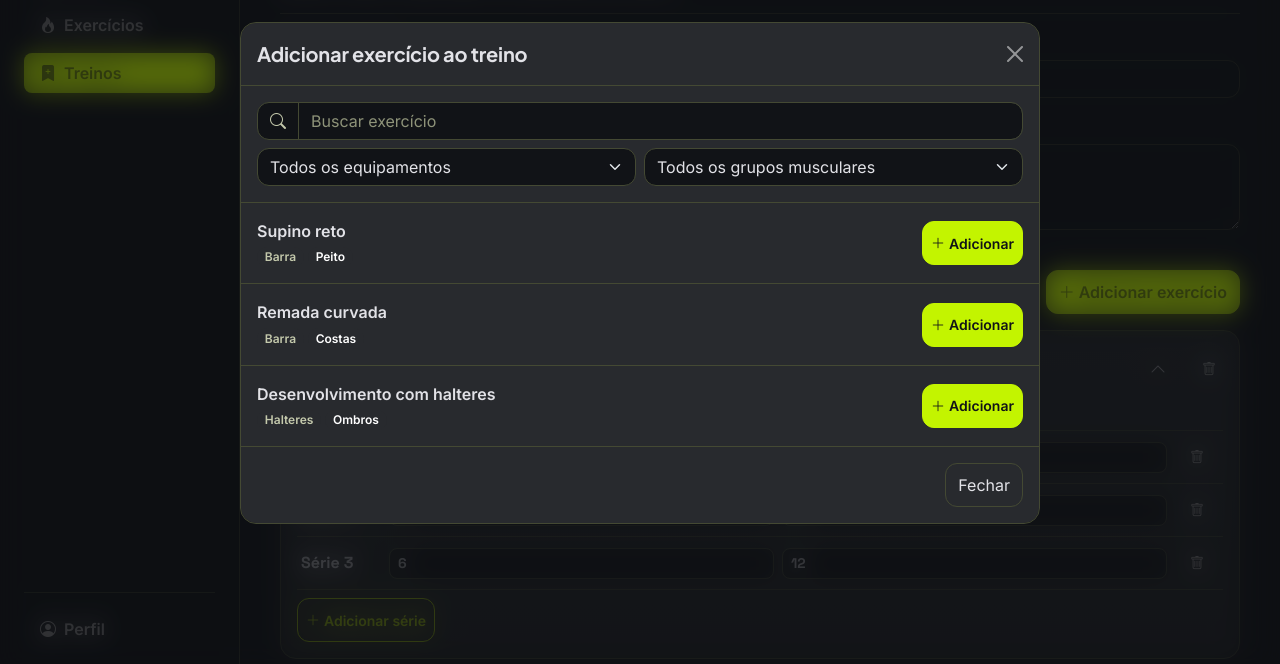
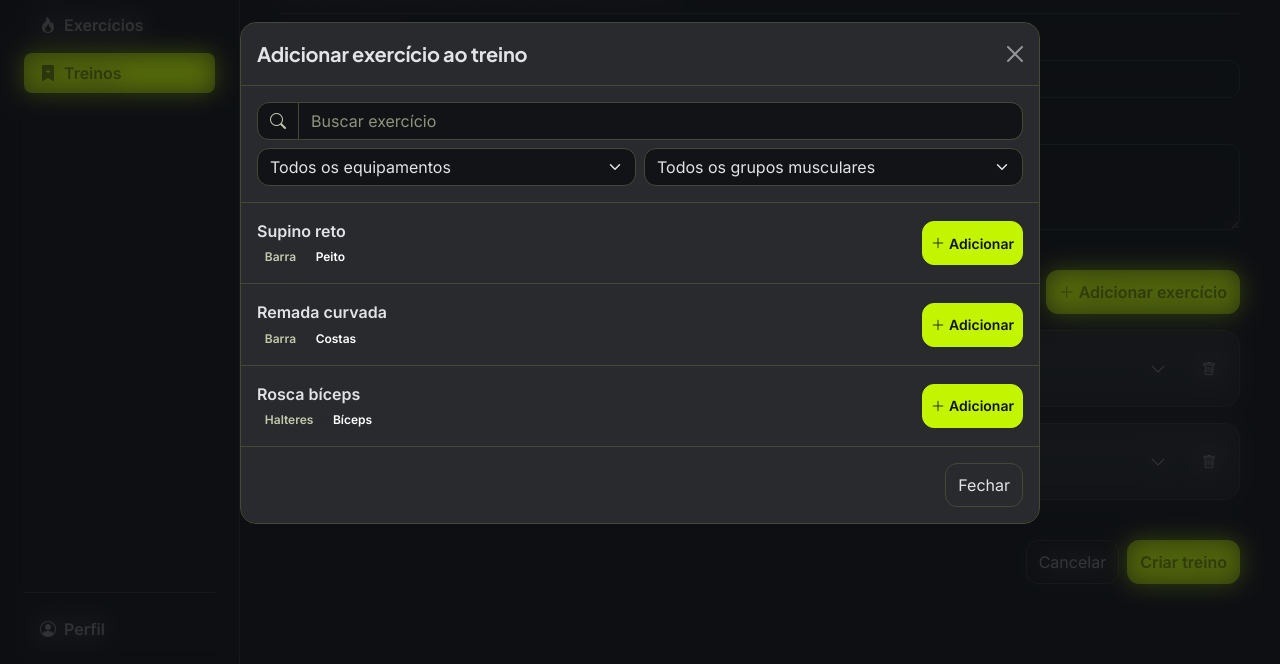
Before and after one commit to leonardo-lopes-dz/projeto-grip, a website: page pages/treino.html in a window 1280 px wide. Both pictures are taken after a click on the button "Adicionar exercício". Shown: the part 127-791 px from the top of the page. Drawn offline with nearby package versions, Linux system fonts and the light colour scheme.

Commit message:
Arquivos html atualizados

```diff
--- a/pages/treino.html
+++ b/pages/treino.html
@@ -3,12 +3,15 @@
 <head>
   <meta charset="UTF-8">
   <meta name="viewport" content="width=device-width, initial-scale=1.0">
-  <title>GRIP</title>
+  <title>GRIP — Novo treino</title>
 
+  <!-- BOOTSTRAP (via npm) -->
   <link rel="stylesheet" href="../node_modules/bootstrap/dist/css/bootstrap.min.css">
+
+  <!-- BOOTSTRAP ICONS (via npm) -->
   <link rel="stylesheet" href="../node_modules/bootstrap-icons/font/bootstrap-icons.min.css">
 
-  <!--MEU CSS-->
+  <!-- MEU CSS -->
   <link rel="stylesheet" href="../assets/css/style.css">
 </head>
 <body>
@@ -22,7 +25,7 @@
         GRIP
       </span>
 
-      <!-- DIREITA: Link em texto para Editar Perfil (sem link por enquanto) -->
+      <!-- DIREITA: Editar Perfil (sem link por enquanto) -->
       <div class="nav nav-pills">
         <a href="#" class="nav-link text-secondary fw-semibold py-1">
           <i class="bi bi-person-circle me-1" aria-hidden="true"></i>Perfil
@@ -84,7 +87,7 @@
   <!-- CONTEÚDO PRINCIPAL DA PÁGINA -->
   <main class="container py-5 px-3 px-md-5">
 
-    <!-- SEÇÃO DE SAUDAÇÃO (MOBILE FIRST) -->
+    <!-- SEÇÃO DE SAUDAÇÃO -->
     <section>
       <h1 class="fw-bold mb-1">Novo treino</h1>
       <p class="fs-6 text-secondary">Defina o título, a descrição e os exercícios do treino.</p>
@@ -96,7 +99,6 @@
 
       <!-- SEÇÃO DE DADOS DO TREINO -->
       <section class="mb-4">
-        <h2 class="visually-hidden">Dados do treino</h2>
 
         <!-- Título -->
         <div class="mb-3">
@@ -125,14 +127,14 @@
 
         <ul class="list-unstyled d-flex flex-column gap-3 mb-0">
 
-          <!-- EXERCÍCIO DO TREINO (aberto) -->
+          <!-- EXERCÍCIO DO TREINO -->
           <li class="card border-secondary">
 
             <div class="d-flex align-items-center gap-2 p-2">
-              <button type="button" class="btn btn-expandir d-flex align-items-center justify-content-between flex-grow-1 gap-2 text-start" data-bs-toggle="collapse" data-bs-target="#treino-exercicio-1" aria-expanded="true" aria-controls="treino-exercicio-1">
+              <button type="button" class="btn btn-expandir d-flex align-items-center justify-content-between flex-grow-1 gap-2 text-start" data-bs-toggle="collapse" data-bs-target="#treino-exercicio-1" aria-expanded="false" aria-controls="treino-exercicio-1">
                 <span>
                   <span class="d-block fw-bold">Supino reto</span>
-                  <span class="d-block small text-secondary">3 séries</span>
+                  <span class="d-block small text-secondary">1 série</span>
                 </span>
                 <i class="bi bi-chevron-down" aria-hidden="true"></i>
               </button>
@@ -141,7 +143,7 @@
               </button>
             </div>
 
-            <div class="collapse show" id="treino-exercicio-1">
+            <div class="collapse" id="treino-exercicio-1">
               <div class="px-3 pb-3">
 
                 <table class="table table-sm align-middle tabela-series mb-2">
@@ -170,26 +172,6 @@
                         </button>
                       </td>
                     </tr>
-                    <tr>
-                      <th scope="row" class="text-nowrap">Série 2</th>
-                      <td><input type="number" class="form-control form-control-sm" value="8" min="1" inputmode="numeric" aria-label="Repetições da série 2 de Supino reto"></td>
-                      <td><input type="number" class="form-control form-control-sm" value="10" min="0" step="0.5" inputmode="decimal" aria-label="Carga em kg da série 2 de Supino reto"></td>
-                      <td class="text-end">
-                        <button type="button" class="btn btn-sm btn-icone btn-icone-excluir" aria-label="Excluir série 2 de Supino reto">
-                          <i class="bi bi-trash" aria-hidden="true"></i>
-                        </button>
-                      </td>
-                    </tr>
-                    <tr>
-                      <th scope="row" class="text-nowrap">Série 3</th>
-                      <td><input type="number" class="form-control form-control-sm" value="6" min="1" inputmode="numeric" aria-label="Repetições da série 3 de Supino reto"></td>
-                      <td><input type="number" class="form-control form-control-sm" value="12" min="0" step="0.5" inputmode="decimal" aria-label="Carga em kg da série 3 de Supino reto"></td>
-                      <td class="text-end">
-                        <button type="button" class="btn btn-sm btn-icone btn-icone-excluir" aria-label="Excluir série 3 de Supino reto">
-                          <i class="bi bi-trash" aria-hidden="true"></i>
-                        </button>
-                      </td>
-                    </tr>
                   </tbody>
                 </table>
 
@@ -202,7 +184,7 @@
 
           </li>
 
-          <!-- EXERCÍCIO DO TREINO (fechado) -->
+          <!-- EXERCÍCIO DO TREINO -->
           <li class="card border-secondary">
 
             <div class="d-flex align-items-center gap-2 p-2">
@@ -374,13 +356,13 @@
             <!-- ITEM DA LISTA -->
             <li class="list-group-item d-flex align-items-center justify-content-between gap-3 p-3">
               <div>
-                <span class="d-block fw-semibold">Desenvolvimento com halteres</span>
+                <span class="d-block fw-semibold">Rosca bíceps</span>
                 <div class="d-flex flex-wrap gap-1 mt-1">
                   <span class="badge text-bg-secondary">Halteres</span>
-                  <span class="badge text-bg-primary">Ombros</span>
+                  <span class="badge text-bg-primary">Bíceps</span>
                 </div>
               </div>
-              <button type="button" class="btn btn-primary btn-sm fw-bold flex-shrink-0" aria-label="Adicionar Desenvolvimento com halteres ao treino">
+              <button type="button" class="btn btn-primary btn-sm fw-bold flex-shrink-0" aria-label="Adicionar Rosca bíceps ao treino">
                 <i class="bi bi-plus-lg me-1" aria-hidden="true"></i>Adicionar
               </button>
             </li>
@@ -396,6 +378,7 @@
     </div>
   </div>
 
+  <!-- BOOTSTRAP JS (via npm) -->
   <script src="../node_modules/bootstrap/dist/js/bootstrap.bundle.min.js"></script>
 </body>
 </html>
```
Also changed, not shown: index.html (+11 -7 lines), pages/exercicios.html (+10 -6 lines), pages/treinos.html (+8 -4 lines).
